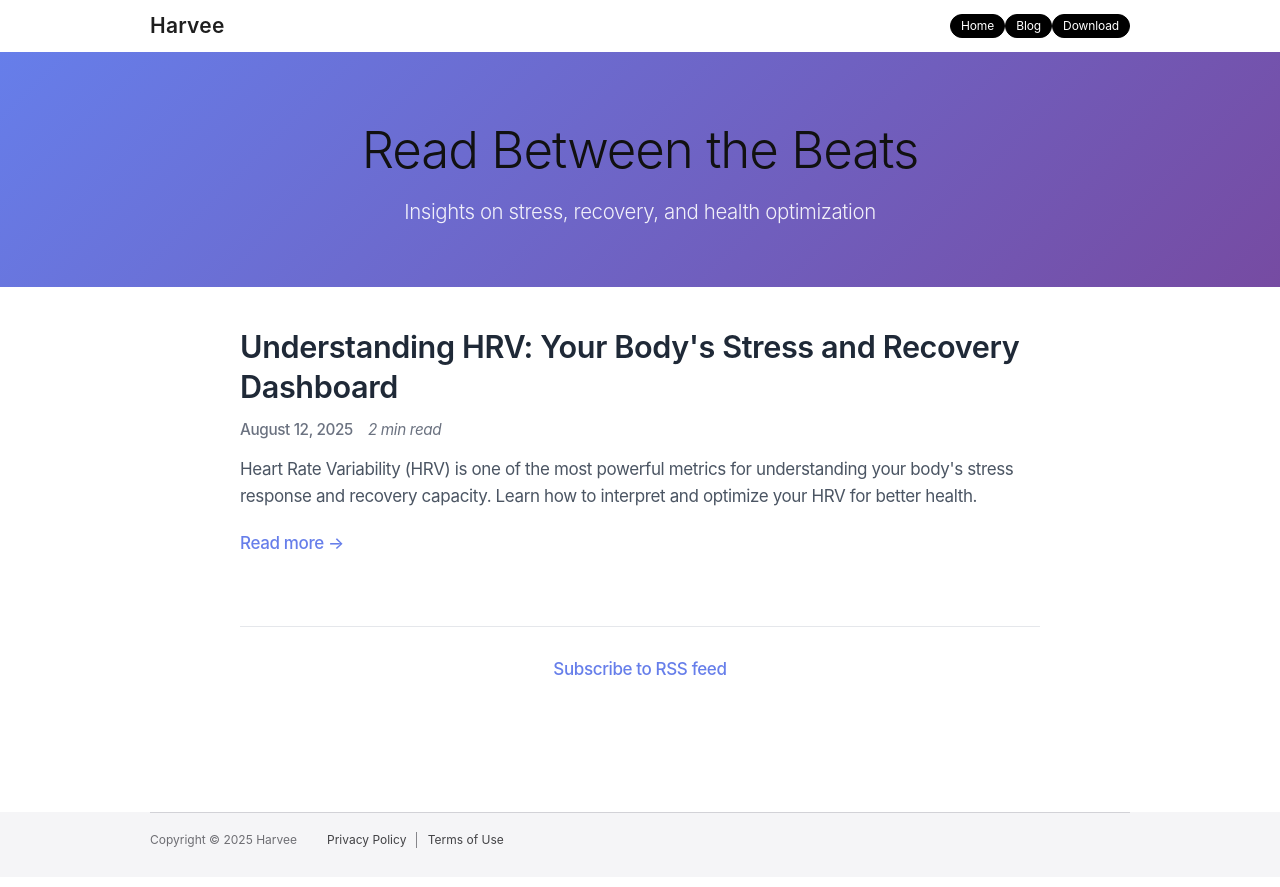
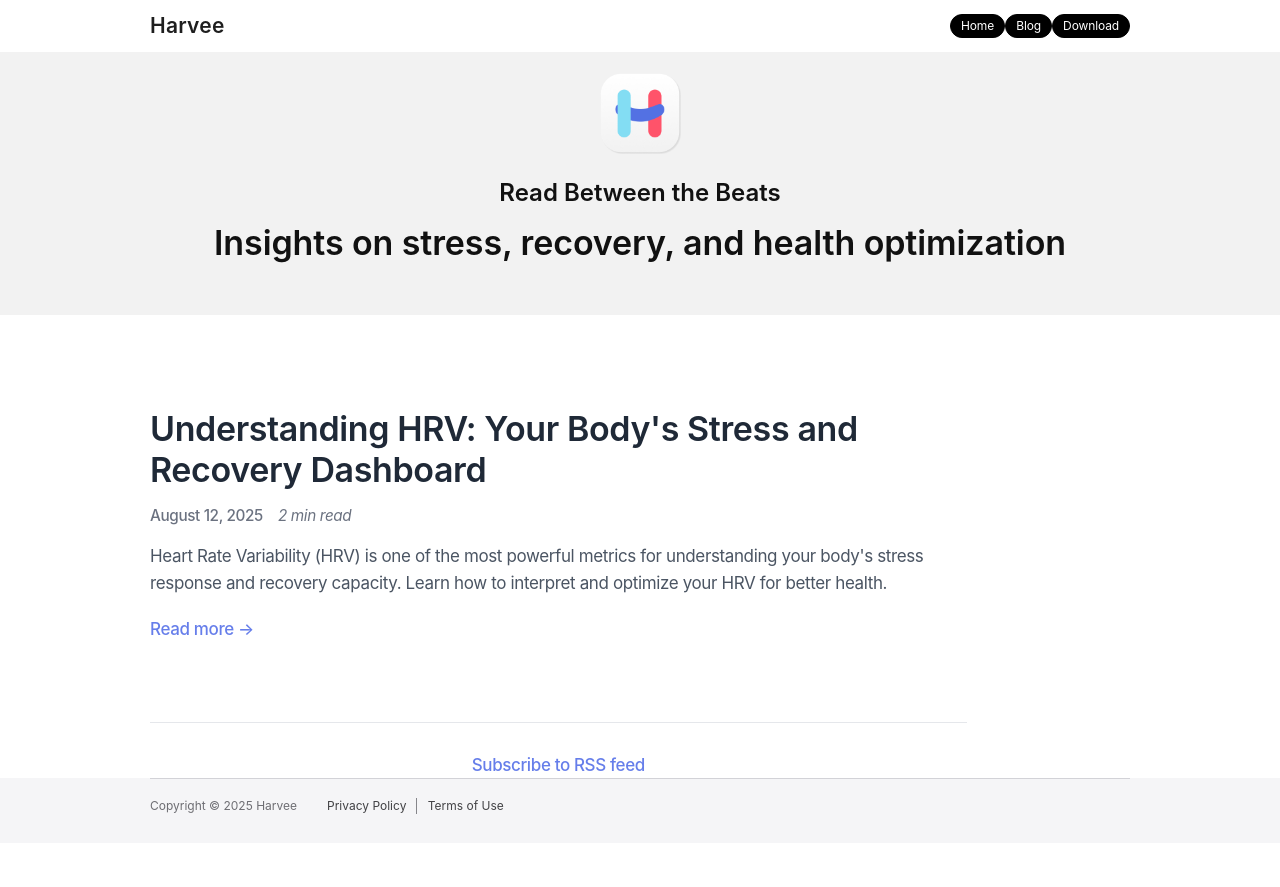
Before and after one commit to artkirillov/harvee-website, a Jekyll site: the page built from blog/index.html, in a window 1280 px wide. Shown: the top 887 px of the page. Built offline with Jekyll 4.4.1, drawn with Linux system fonts in a browser that asks for light colours.

Commit message:
Update the style of the blog page

```diff
--- a/_layouts/blog.html
+++ b/_layouts/blog.html
@@ -49,17 +49,22 @@
     </nav>
     <script type="text/javascript" src="{{ '/files/navbar.js' | relative_url }}"></script>
 
-    <main id="main" class="main blog-main" role="main">
-        <header class="blog-header">
-            <div class="container">
-                <h1 class="blog-title">{{ site.blog.title }}</h1>
-                <p class="blog-subtitle">{{ site.blog.description }}</p>
+    <main id="main" class="main" role="main" data-page-type="overview">
+        <section class="section section-hero module-1-up-super">
+            <div class="section-content">
+                <img class="image-chiclet" src="{{ '/images/icon.png' | relative_url }}" alt="Harvee icon" />
+                <h1 class="typography-hero-eyebrow">{{ site.blog.title }}</h1>
+                <h2 class="typography-headline">{{ site.blog.description }}</h2>
             </div>
-        </header>
+        </section>
 
-        <div class="container">
-            {{ content }}
-        </div>
+        <section class="section module-river-base-left">
+            <div class="section-content">
+                <div class="row-item copy-block large-10 small-12">
+                    {{ content }}
+                </div>
+            </div>
+        </section>
     </main>
 
     <footer id="globalfooter" class="js" lang="en-US" dir="ltr" role="contentinfo" aria-labelledby="gf-label">
--- a/files/blog.css
+++ b/files/blog.css
@@ -7,45 +7,39 @@
     padding: 0 20px;
 }
 
-/* Blog Header */
-.blog-header {
-    background: linear-gradient(135deg, #667eea 0%, #764ba2 100%);
-    color: white;
-    padding: 60px 0;
-    text-align: center;
-    margin-bottom: 40px;
+/* Blog Main - using main site styling */
+
+/* Blog Hero Section Adjustments */
+.section-hero {
+    margin-top: 0px !important; /* Remove any top margin from section */
 }
 
-.blog-title {
-    font-size: 3rem;
-    font-weight: 300;
-    margin: 0 0 10px 0;
-    letter-spacing: -0.02em;
+.section-hero .section-content {
+    padding-top: 20px !important; /* Remove top padding completely */
+    padding-bottom: 30px; /* Reduced by 50% from 60px */
 }
 
-.blog-subtitle {
-    font-size: 1.2rem;
-    opacity: 0.9;
-    margin: 0;
-    font-weight: 300;
+.section-hero .image-chiclet {
+    margin-top: 0px !important; /* Remove any top margin */
+    margin-bottom: 10px; /* Reduced by 50% from 20px */
 }
 
-/* Blog Main */
-.blog-main {
-    min-height: calc(100vh - 200px);
-    padding-bottom: 60px;
+.section-hero .typography-headline {
+    margin-bottom: 20px; /* Reduced by 50% from 40px */
+    font-size: 2rem; /* Reduced font size */
+    line-height: 1.3;
 }
 
 /* Post Previews */
 .blog-posts {
     display: flex;
     flex-direction: column;
-    gap: 40px;
+    gap: 60px;
 }
 
 .post-preview {
     border-bottom: 1px solid #e5e7eb;
-    padding-bottom: 30px;
+    padding-bottom: 40px;
     transition: all 0.2s ease;
 }
 
@@ -62,10 +56,11 @@
 }
 
 .post-preview-title {
-    font-size: 1.8rem;
+    font-size: 2rem;
     font-weight: 600;
-    margin: 0 0 10px 0;
-    line-height: 1.3;
+    margin: 0 0 15px 0;
+    line-height: 1.2;
+    color: #1f2937;
 }
 
 .post-preview-title a {
@@ -468,6 +463,23 @@
         padding: 0 15px;
     }
 
+    /* Blog Hero Mobile Adjustments */
+    .section-hero .section-content {
+        padding-top: 0px; /* Remove top padding completely */
+        padding-bottom: 20px; /* Reduced by 50% from 40px */
+    }
+
+    .section-hero .image-chiclet {
+        margin-top: 0px; /* Remove any top margin */
+        margin-bottom: 7px; /* Reduced by 50% from 15px */
+    }
+
+    .section-hero .typography-headline {
+        margin-bottom: 15px; /* Reduced by 50% from 30px */
+        font-size: 1.3rem; /* Smaller on mobile */
+        line-height: 1.3;
+    }
+
     .blog-title {
         font-size: 2.5rem;
     }
@@ -527,6 +539,11 @@
         font-size: 2rem;
     }
 
+    .section-hero .typography-headline {
+        font-size: 1.1rem; /* Even smaller on very small screens */
+        line-height: 1.2;
+    }
+
     .post-title {
         font-size: 1.75rem;
     }
```
Also changed, not shown: _includes/reading-time.html (+19 -5 lines), 6 other files.
